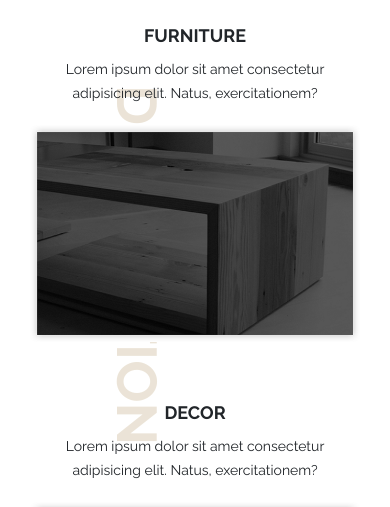
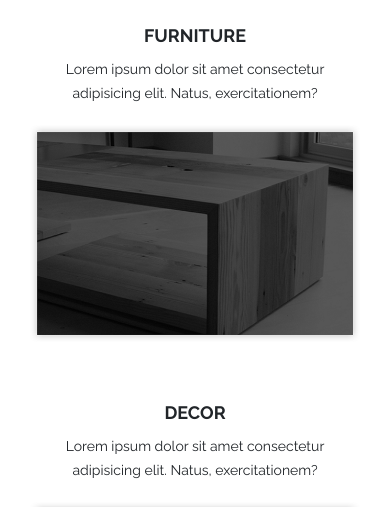
Before and after one commit to number3141/number3141.github.io, a plain HTML site: page src/index.html in a window 390 px wide. Shown: the part 315-822 px from the top of the page. Drawn offline with Linux system fonts and the light colour scheme.

Commit message:
projectWooder version 1.1.2

```diff
--- a/src/less/style.less
+++ b/src/less/style.less
@@ -717,7 +717,7 @@ html {
         display: none;
       }
       .textBgTwo {
-        font-size: 56px;
+        display: none;
       }
     }
 
```
Also changed, not shown: src/css/style.css.
